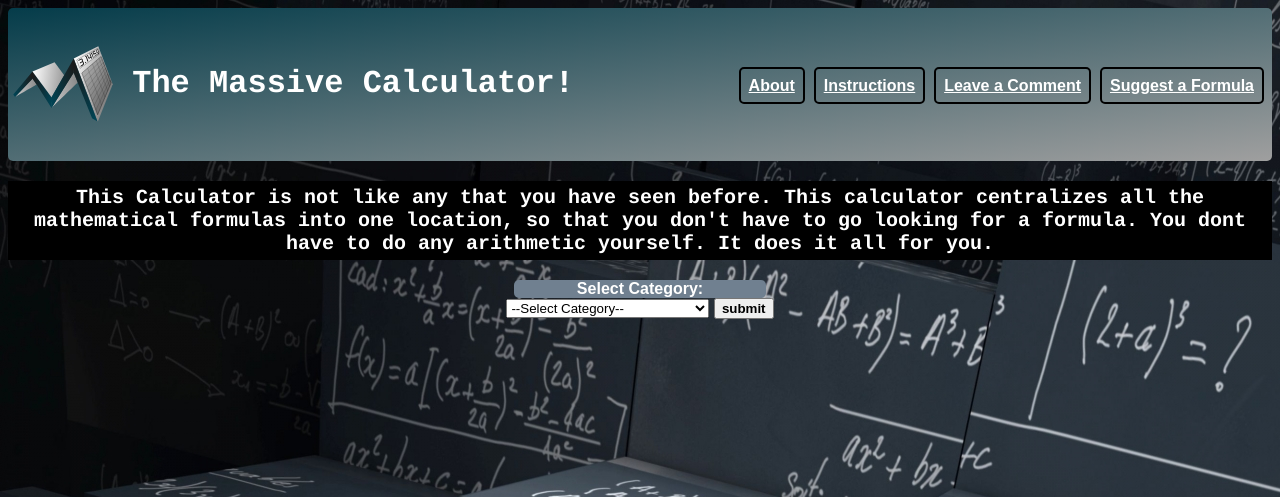
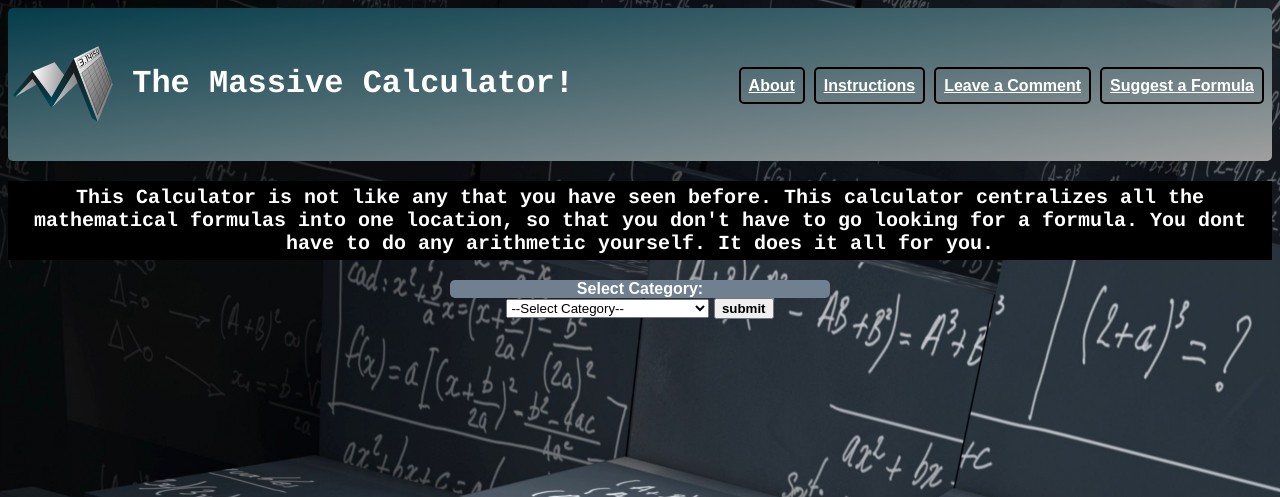
Before and after one commit to mmedina-tech/php_Calculator, a PHP site: page /calculator_front.php in a window 1280 px wide. Shown: the top 497 px of the page. Run offline with PHP 8.4, Linux system fonts and the light colour scheme.

Commit message:
removed the autofill of input fields

```diff
--- a/calculator_template.html
+++ b/calculator_template.html
@@ -3,7 +3,7 @@ LICENSE
 <html lang="en-US">
     <head>
         <!--
- Last Update: 2022-01-31: 21:30
+ Last Update: 2022-02-18: 06:44
         -->
         <meta charset='UTF-8'>
         <meta name='author' content='Marcus Medina'>
@@ -16,7 +16,7 @@ LICENSE
         <link rel="stylesheet" href="CALCPATH/css/header.css" type="text/css" media="" title="" charset="" />
         <script src="CALCPATH/js/calculator.js"></script>
         <script src='CALCPATH/js/jquery-3.3.1.min.js'></script>
-        <script src="CALCPATH/js/testing.js"></script>
+        <!--<script src="CALCPATH/js/testing.js"></script>-->
     </head>
     <body>
 HEADER
--- a/css/calculator.css
+++ b/css/calculator.css
@@ -32,7 +32,7 @@ h5 {
     background-color: slategrey;
     font-weight: bold;
     margin: auto;
-    width: 20%;
+    width: 30%;
     border-radius: 5px;
 }
 .header_titles {
```
